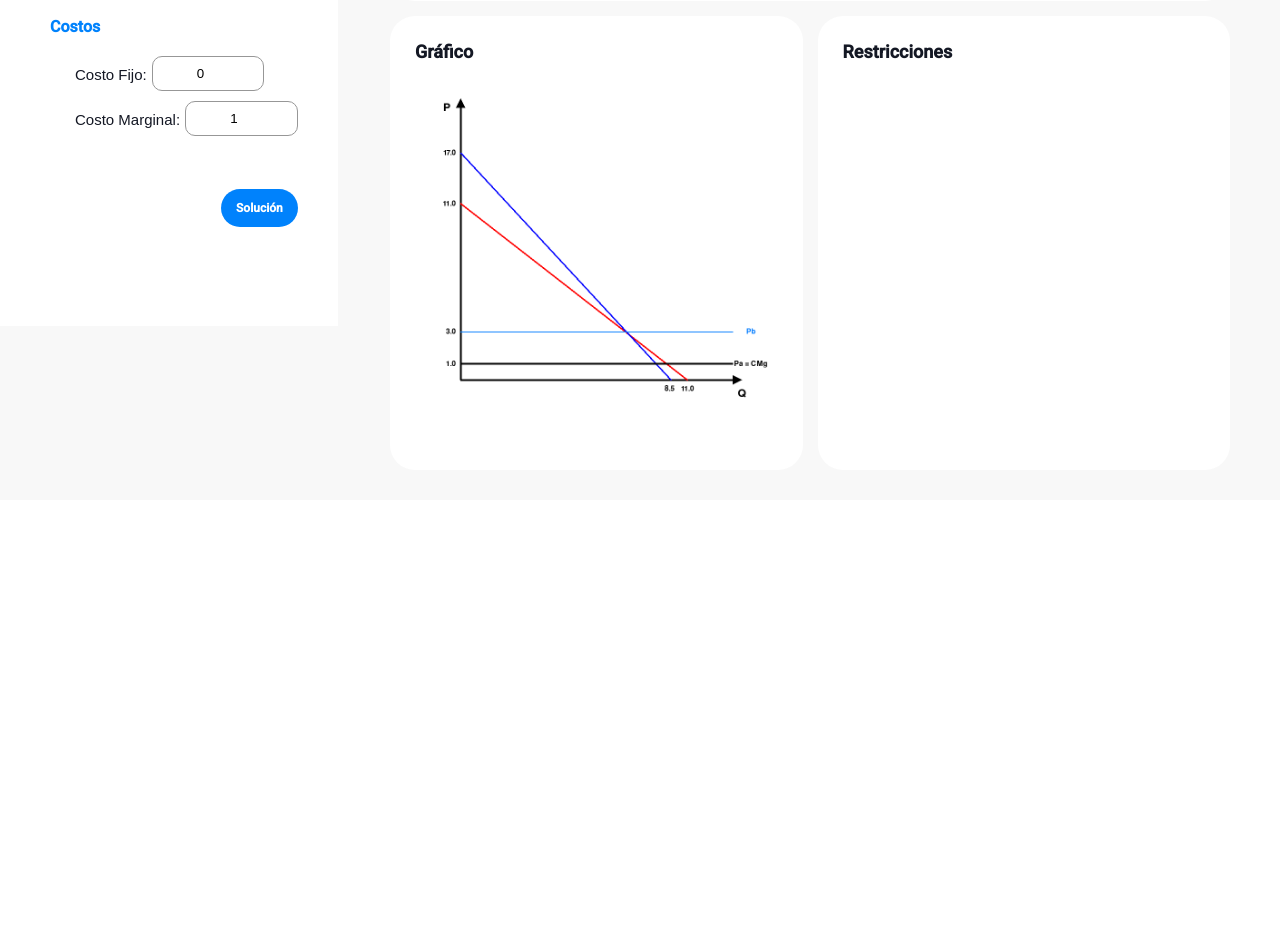
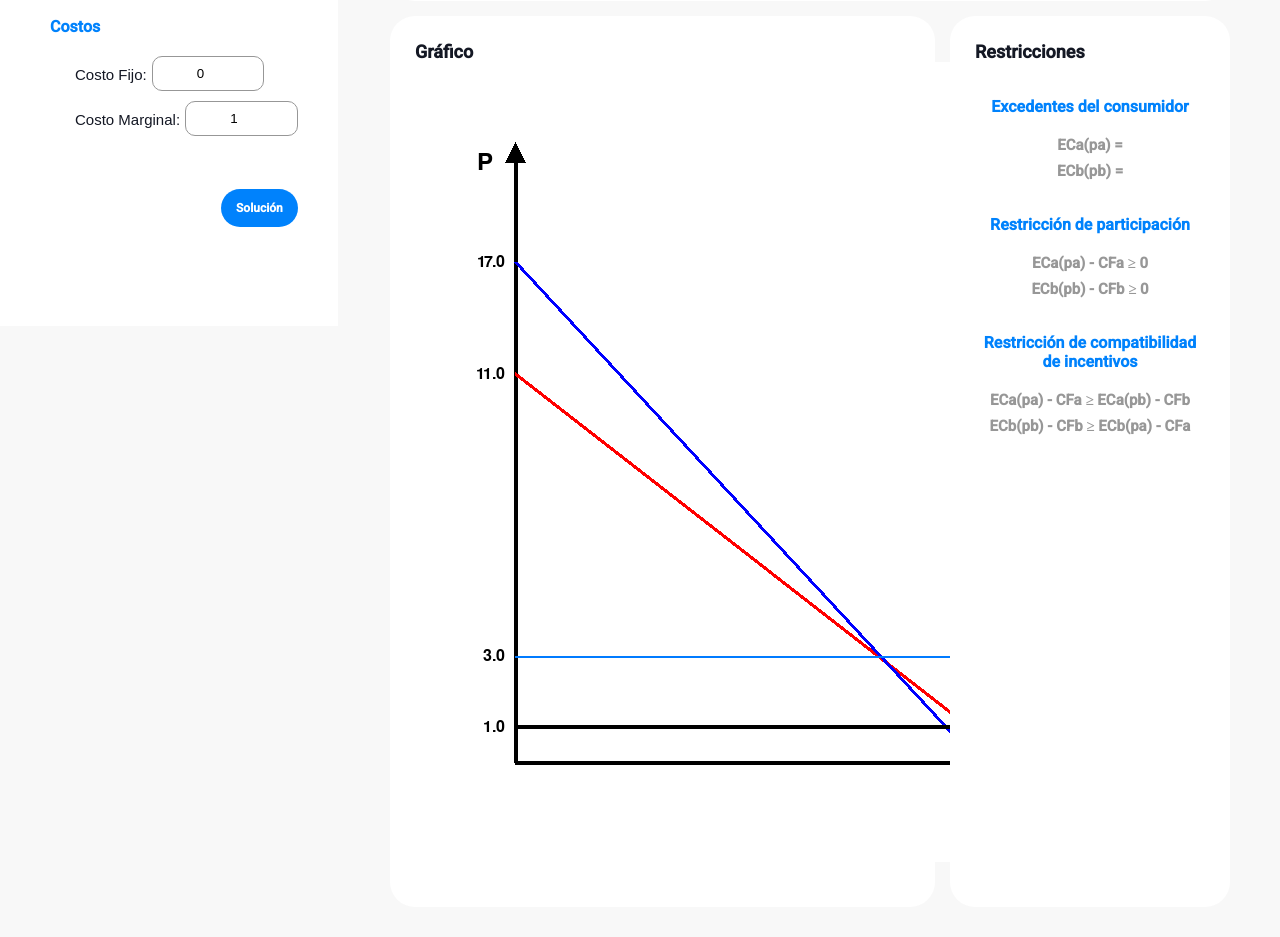
Before and after one commit to barb-cancino/Simulaciones_ECO, a Flask app: template templates/T2P.html in a window 1280 px wide. Shown: the part 474-1411 px from the top of the page. Before the commit the page ends 872 px from the top, so only its background shows below. Run offline with Flask 3, Linux system fonts and the light colour scheme; the template is opened without the code that fills it, so the values that code supplies are empty.

Commit message:
Creación de texto y salidas de excedentes del consumidor

```diff
--- /dev/null
+++ b/static/grid-style.css
@@ -0,0 +1,69 @@
+.main-grid {
+    display: grid;
+    grid-template-columns: repeat(auto-fit,  minmax(215px, 1fr));
+    margin-left: 390px;
+    margin-top: 30px;
+    margin-bottom: 30px;
+    margin-right: 50px;
+    gap: 15px;
+
+}
+
+.results-wrapper {
+    grid-column: span 4;
+    background-color: var(--background-accent);
+    padding: 25px;
+    border-radius: 25px;
+}
+
+.sub-results-grid{
+    display: grid;
+    grid-template-columns: repeat(auto-fit, minmax(215px ,1fr));
+    gap: 10px;
+    vertical-align: top;
+}
+
+.sub-results-wrapper {
+    display: grid;
+    grid-template-columns: repeat(auto-fit,minmax(215px,1fr));
+    gap: 10px;
+}
+
+.tariff-wrapper {
+    background-color: var(--primary-soft);
+    padding: 25px;
+    border-radius: 25px;
+}
+
+.demand-wrapper {
+    background-color: var(--info-soft);
+    padding: 25px;
+    border-radius: 25px;
+}
+
+.costs-wrapper {
+    background-color: var(--warning-soft);
+    padding: 25px;
+    border-radius: 25px;
+}
+
+.benefits-wrapper {
+    background-color: var(--succes-soft);
+    padding: 25px;
+    border-radius: 25px;
+}
+
+.graph-wrapper {
+    grid-column: span 2;
+    background-color: var(--background-accent);
+    padding: 25px;
+    border-radius: 25px;
+}
+
+.restrictions-wrapper {
+    grid-column: span 2;
+    justify-content: left;
+    background-color: var(--background-accent);
+    padding: 25px;
+    border-radius: 25px;
+}
--- a/static/style.css
+++ b/static/style.css
@@ -24,16 +24,6 @@
     margin-bottom: 8px;
 }
 
-.main-grid {
-    display: grid;
-    grid-template-columns: repeat(4, 1fr);
-    margin-left: 390px;
-    margin-top: 30px;
-    margin-bottom: 30px;
-    margin-right: 50px;
-    gap: 15px;
-
-}
 
 .sub-header {
     display: block;
@@ -120,13 +112,23 @@
     background-color: var(--warning);
 }
 
-.mini-header {
+.mini-header-left {
     display: block;
     margin-top: 20px;
     margin-bottom: 20px;
     font-family: Roboto;
     font-weight: bold;
     color: var(--primary);
+}
+
+.mini-header-center {
+    display: block;
+    margin-top: 35px;
+    margin-bottom: 20px;
+    font-family: Roboto;
+    font-weight: bold;
+    color: var(--primary);
+    text-align: center;
 }
 
 
@@ -292,17 +252,11 @@
 /* -----------------  Gráfico  ----------------- */
 /* --------------------------------------------- */
 
-.graph-wrapper {
-    grid-column: span 2;
-    background-color: var(--background-accent);
-    padding: 25px;
-    border-radius: 25px;
-}
 
 .graph {
     display: block;
     margin: auto;
-    width: 100%;
+    width:minmax(50%,325px);
 }
 
 .generate-graph-button {
@@ -333,10 +287,11 @@
 /* -------------  Restricciones  --------------- */
 /* --------------------------------------------- */
 
-.restrictions-wrapper {
-    grid-column: span 2;
-    justify-content: left;
-    background-color: var(--background-accent);
-    padding: 25px;
-    border-radius: 25px;
+.restrictions {
+    display: block;
+    color:var(--secondary-color);
+    font-family: Roboto;
+    font-weight: bold;
+    font-size: 15px;
+    text-align: center;
 }
--- a/templates/T2P.html
+++ b/templates/T2P.html
@@ -5,6 +5,7 @@
   <head>
 		<title>Soluciones-eco</title>
 		<link rel="stylesheet" href="{{url_for('static', filename='style.css')}}">
+		<link rel="stylesheet" href="{{url_for('static', filename='grid-style.css')}}">
 
 
 		<link rel="preconnect" href="https://fonts.googleapis.com">
@@ -25,7 +26,7 @@
 			</div>
 			<div>
 				<form method= "post">
-					<h4 class = "mini-header"> Demanda </h4>
+					<h4 class = "mini-header-left"> Demanda </h4>
 
 					<div class="function-input">
 						<p class="function-text">	qa = </p>
@@ -54,7 +55,7 @@
 					</div>
 					<p class="observation"> &#8727; de clientes de demanda alta. </p>
 
-					<h4 class = "mini-header"> Costos </h4>
+					<h4 class = "mini-header-left"> Costos </h4>
 
 					<div class="function-input">
 						<p class="function-text">	Costo Fijo: </p>
@@ -111,7 +112,6 @@
 					</div>
 				</div>
 			</div>
-
 			<div class = "graph-wrapper">
 				<h3 class = "sub-header"> Gráfico</h3class>
 				{% if data['Pa'] == '0' %}
@@ -120,11 +120,18 @@
 					<img src="{{ url_for('static', filename='grafico_solucion.png') }}" class = 'graph'>
 				{% endif %}
 			</div>
-
 			<div class = restrictions-wrapper>
 				<h3 class = "sub-header"> Restricciones</h3class>
+				<h4 class = "mini-header-center">	Excedentes del consumidor</h4>
+				<p class = "restrictions"> ECa(pa) = {{data['ECa']}}</p>
+				<p class = "restrictions"> ECb(pb) = {{data['ECb']}}</p>
+				<h4 class = "mini-header-center">	Restricción de participación</h4>
+				<p class = "restrictions"> ECa(pa) - CFa &#8805; 0 </p>
+				<p class = "restrictions"> ECb(pb) - CFb &#8805; 0 </p>
+				<h4 class = "mini-header-center">	Restricción de compatibilidad de incentivos</h4>
+				<p class = "restrictions"> ECa(pa) - CFa &#8805; ECa(pb) - CFb </p>
+				<p class = "restrictions"> ECb(pb) - CFb &#8805; ECb(pa) - CFa </p>
 			</div>
-
 		</div>
 
   </body>
```
Also changed, not shown: other parts of static/style.css (+2 -42 lines).
